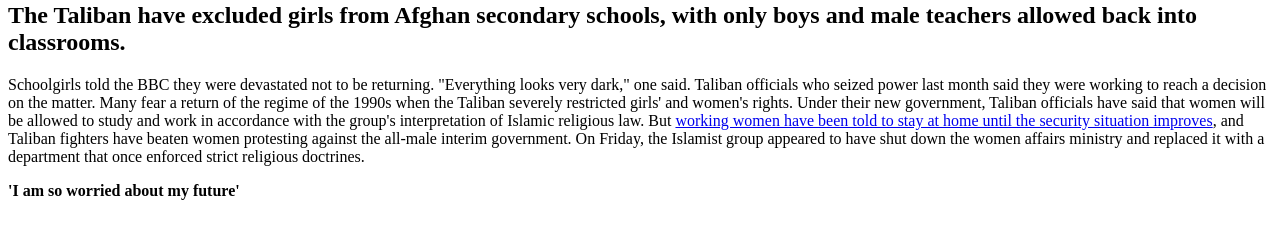
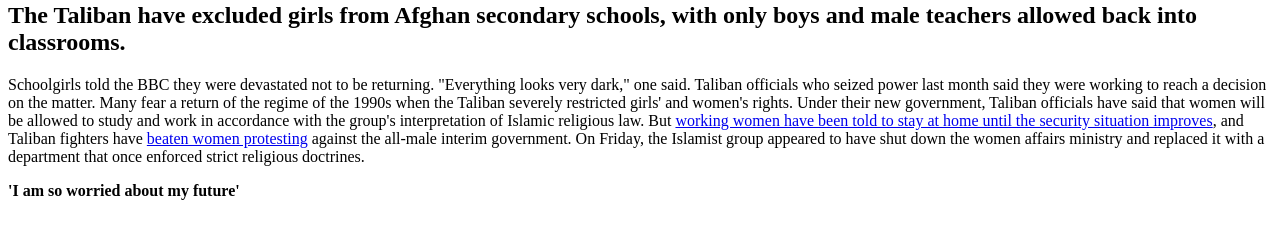
Before and after one commit to LucreciaVila/week01practice01, a plain HTML site: page index.html in a window 1280 px wide. Shown: the part 118-356 px from the top of the page. Drawn offline with Linux system fonts and the light colour scheme.

Commit message:
html link added

```diff
--- a/index.html
+++ b/index.html
@@ -23,7 +23,7 @@
 
         Under their new government, Taliban officials have said that women will be allowed to study and work in accordance with the group's interpretation of Islamic religious law.
 
-        But <a href="https://www.bbc.com/news/world-asia-58315413">working women have been told to stay at home until the security situation improves</a>, and Taliban fighters have beaten women protesting against the all-male interim government.
+        But <a href="https://www.bbc.com/news/world-asia-58315413">working women have been told to stay at home until the security situation improves</a>, and Taliban fighters have <a href="https://www.bbc.com/news/world-asia-58491747">beaten women protesting</a> against the all-male interim government.
 
         On Friday, the Islamist group appeared to have shut down the women affairs ministry and replaced it with a department that once enforced strict religious doctrines.</p>
     <strong>'I am so worried about my future'</strong>
```
